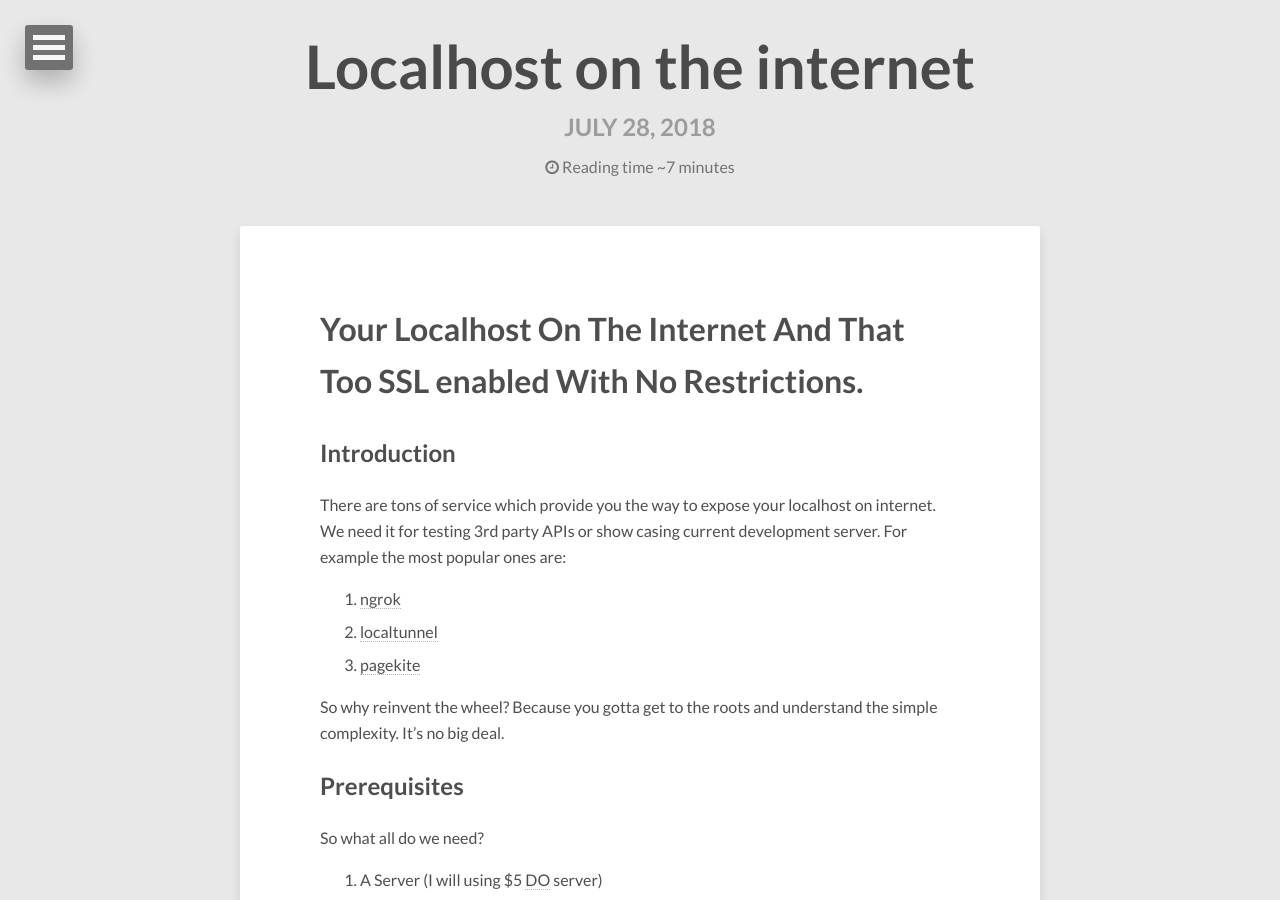
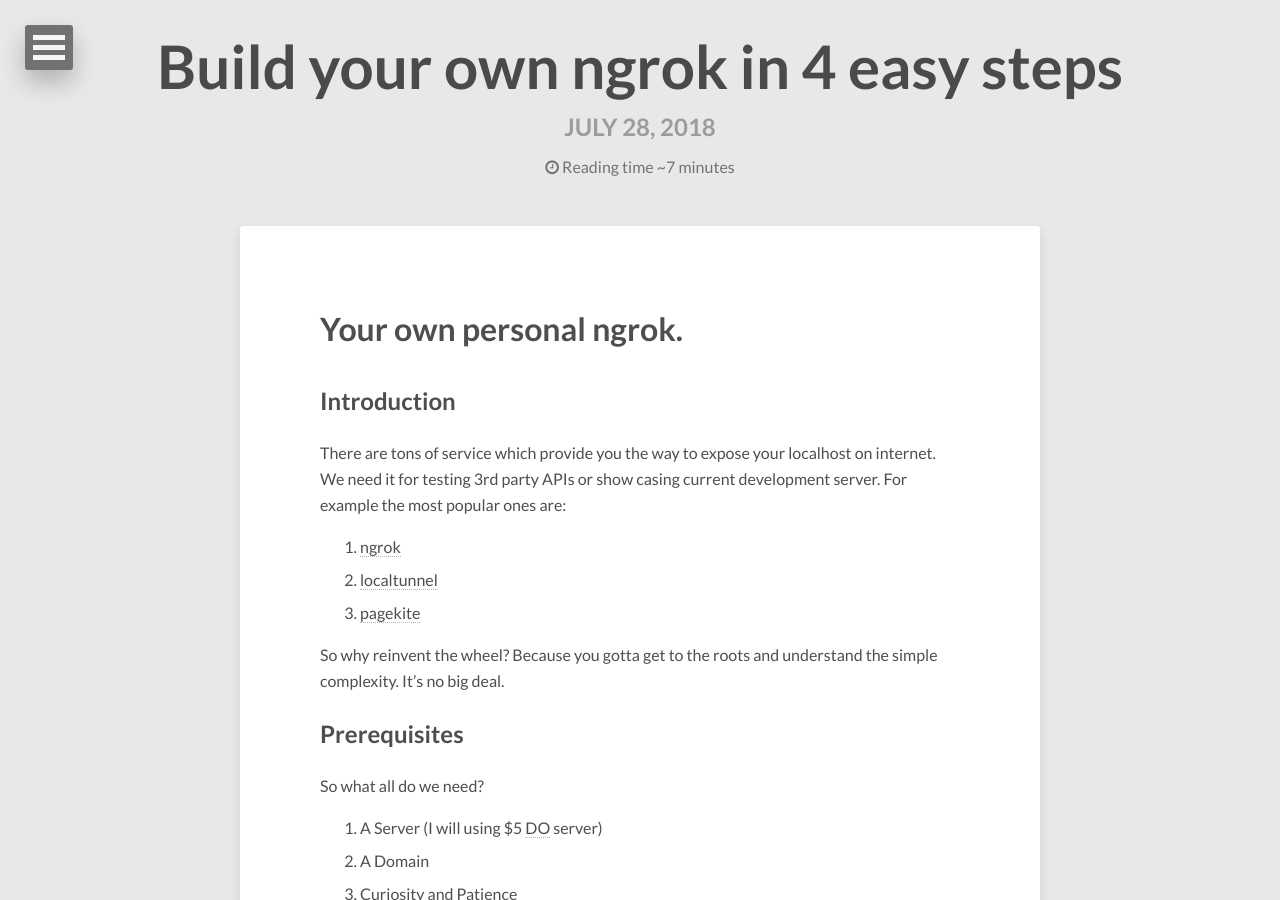
Before and after one commit to igauravsehrawat/igauravsehrawat.github.io, a Jekyll site: the page built from _posts/2018-07-28-build-your-own-ngrok.md, in a window 1280 px wide and 900 px high. Built offline with Jekyll 4.4.1, drawn with Linux system fonts in a browser that asks for light colours; nearby versions of some CDN libraries; comment, search, counter and statistics services are not loaded; some of the changed text lies outside the part shown.

Commit message:
--update: blog title.

```diff
--- a/_posts/2018-07-28-localhost-on-the-internet.md
+++ b/_posts/2018-07-28-build-your-own-ngrok.md
@@ -1,14 +1,14 @@
 ---
 layout: post
-title: "Localhost on the internet"
-permalink: /localhost-on-the-internet/
+title: "Build your own ngrok in 4 easy steps"
+permalink: /build-your-own-ngrok-4-easy-steps/
 description: "Show your localhost to the internet, the easy way."
 tags: ["localhost", "internet", "ngrok", "localtunnel", "pagekite"]
 share: true
 comments: true
 ---
 
-# Your Localhost On The Internet And That Too SSL enabled With No Restrictions.
+# Your own personal ngrok.
 
 ## Introduction
 There are tons of service which provide you the way to expose your localhost on internet. We need it for testing 3rd party APIs or show casing current development server. For example the most popular ones are:
@@ -101,7 +101,7 @@
 So that's all here, you should be able to access your sub-domain over internet, showing you `502 Bad Gateway` page, which is expected since nothing is being forwarded to port `4242`.
 
 
-##. Step 3 - Enabling SSL
+## Step 3 - Enabling SSL
 Enabling SSL is piece of cake, more easy than that.Follow the `certbot` installation sets from [here](https://certbot.eff.org/lets-encrypt/ubuntuxenial-nginx)
 
 Then run the magic command for nginx
```
